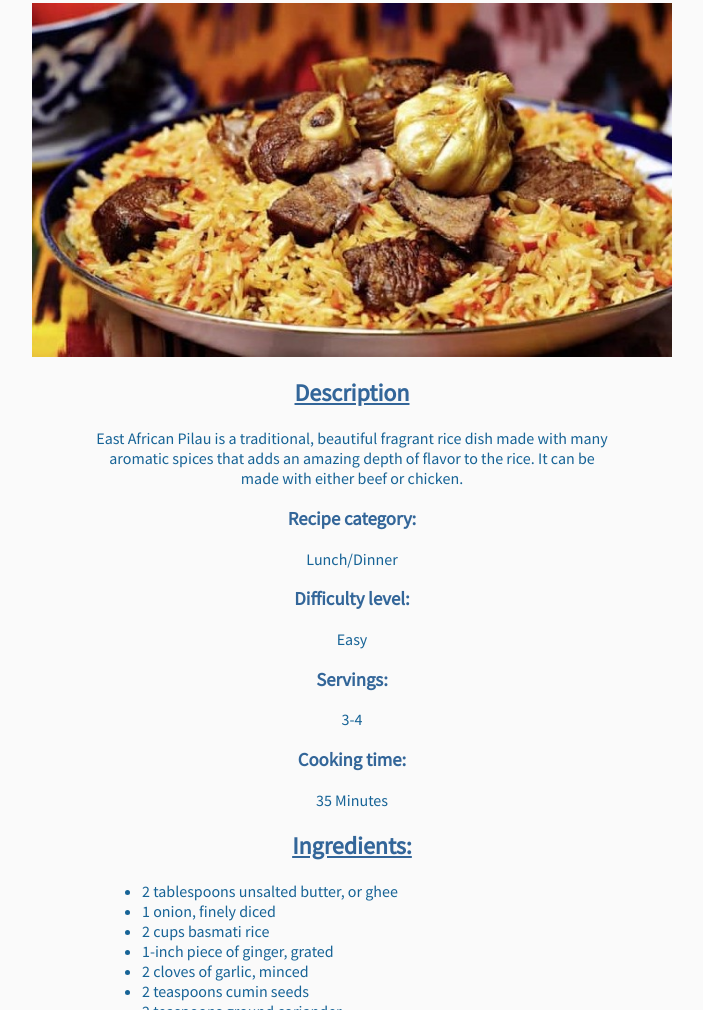
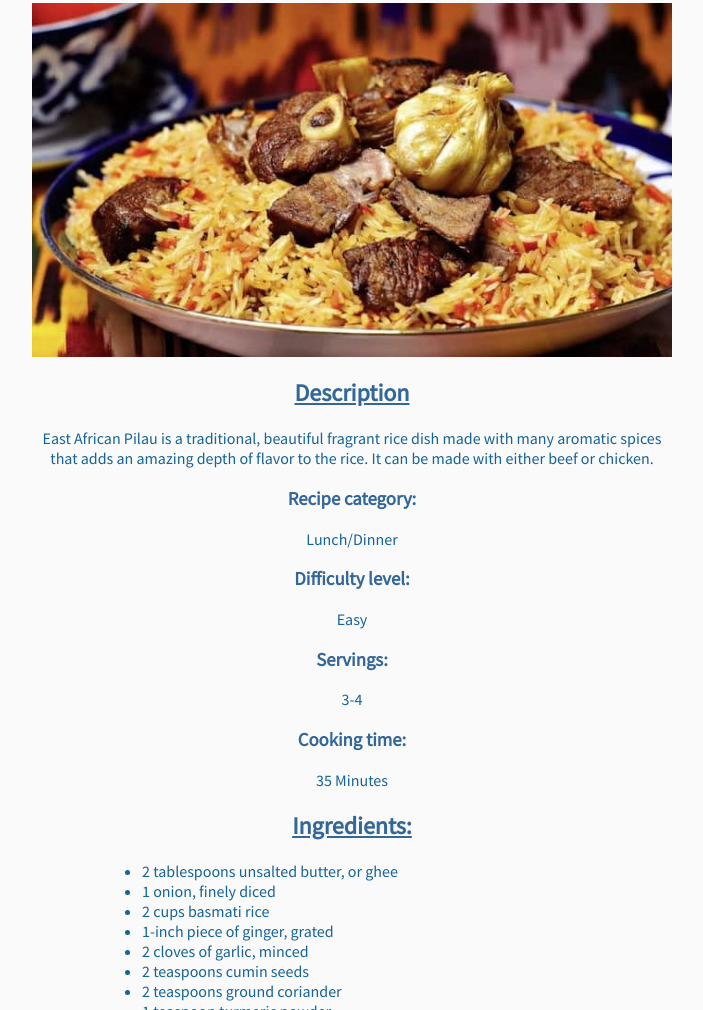
Before and after one commit to Broline77/RecipeRealm, a plain HTML site: page page.html in a window 1280 px wide. Shown: the part 237-1247 px from the top of the page, without its empty margins (288-991 px from the left). Drawn offline with nearby package versions, Linux system fonts and the light colour scheme.

Commit message:
desc-container

```diff
--- a/css/page.css
+++ b/css/page.css
@@ -52,8 +52,8 @@ li{
 
 .descriptions {
     text-align: center;
-    margin-left: 30%;
-    margin-right: 30%;
+    margin-left: 25%;
+    margin-right: 25%;
 
 }
 
```
